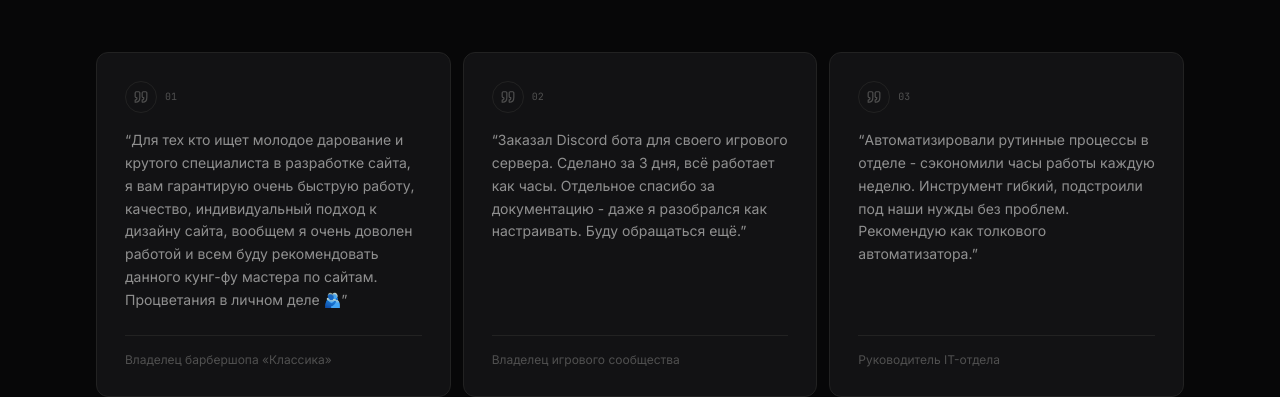
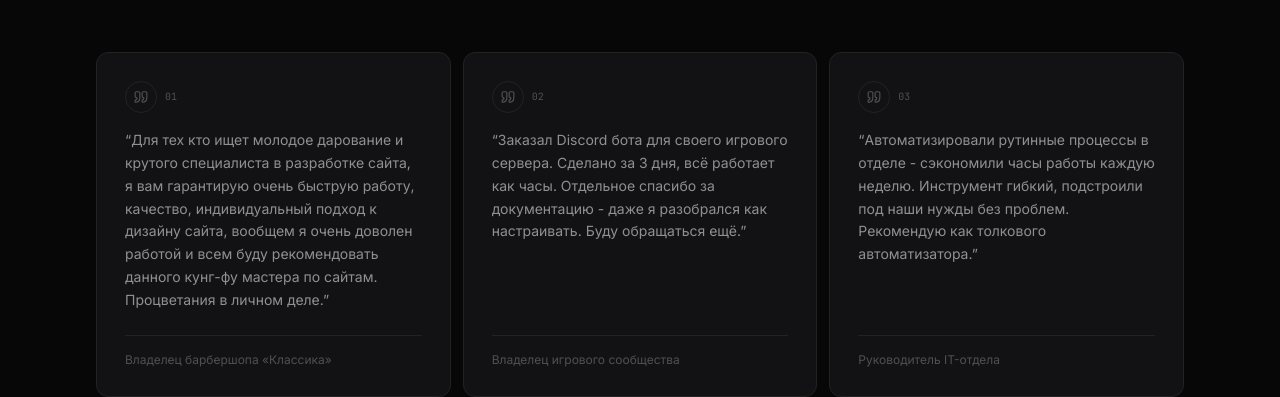
Before and after one commit to EwEE-ECO/EwEE-Visitca, a React (Vite) app: page / in a window 1280 px wide. Shown: the part 2100-2497 px from the top of the page. Built offline with nearby package versions, Linux system fonts and the light colour scheme; no server answers.

Commit message:
Remove emoji from review

```diff
--- a/src/components/Reviews.tsx
+++ b/src/components/Reviews.tsx
@@ -10,8 +10,8 @@ interface Review {
 
 const reviews: Review[] = [
   {
-    text: "Для тех кто ищет молодое дарование и крутого специалиста в разработке сайта, я вам гарантирую очень быструю работу, качество, индивидуальный подход к дизайну сайта, вообщем я очень доволен работой и всем буду рекомендовать данного кунг-фу мастера по сайтам. Процветания в личном деле \uD83E\uDEC2",
-    textEn: "For those looking for a young talent and a cool specialist in website development, I guarantee very fast work, quality, individual approach to site design, overall I'm very satisfied and will recommend this kung-fu master of websites to everyone. Prosperity in your personal endeavor \uD83E\uDEC2",
+    text: "Для тех кто ищет молодое дарование и крутого специалиста в разработке сайта, я вам гарантирую очень быструю работу, качество, индивидуальный подход к дизайну сайта, вообщем я очень доволен работой и всем буду рекомендовать данного кунг-фу мастера по сайтам. Процветания в личном деле.",
+    textEn: "For those looking for a young talent and a cool specialist in website development, I guarantee very fast work, quality, individual approach to site design, overall I'm very satisfied and will recommend this kung-fu master of websites to everyone. Prosperity in your personal endeavor.",
     role: "Владелец барбершопа «Классика»",
     roleEn: "Owner of Barbershop «Klassika»",
   },
```
